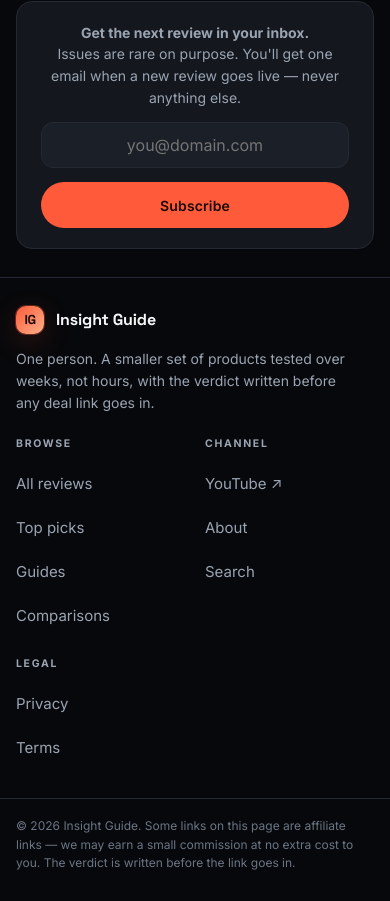
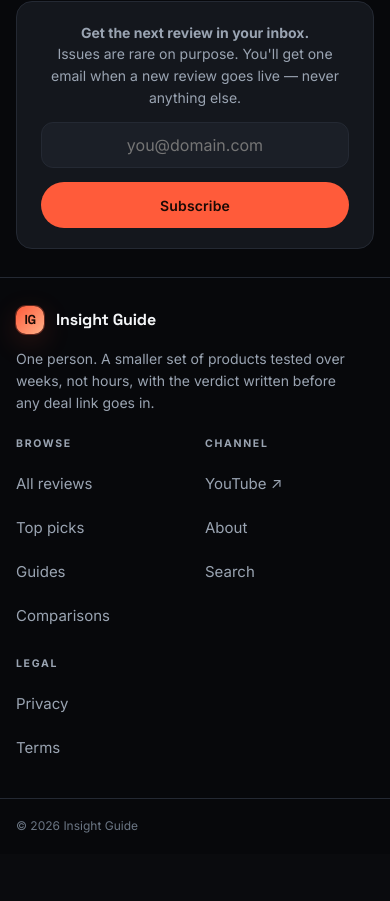
Before and after one commit to InsightGuideShreya/InsightGuide, a Next.js app: page / in a window 390 px wide. Shown: the part 837-1738 px from the top of the page. After the commit the page ends 1691 px from the top, so only its background shows below. Built offline with nearby package versions, Linux system fonts and the light colour scheme; no server answers; the database is empty.

Commit message:
Footer: trim copyright to © YYYY Site Name only
Also drop the post-CTA mobile sticky bar (Watch video / See on retailer)
in /posts/[slug] since the user prefers no persistent floating bar.

Update CSS so .copyright-mark centers the line (works with existing
.copytight flex layout).

```diff
--- a/components/SiteFooter.tsx
+++ b/components/SiteFooter.tsx
@@ -47,11 +47,9 @@ export default function SiteFooter() {
       </div>
 
       <div className="container-wide copyright">
-        <div>
-          © {new Date().getFullYear()} {SITE_NAME}. Some links on this page are
-          affiliate links — we may earn a small commission at no extra cost to you. The verdict is written before the link goes in.
+        <div className="copyright-mark">
+          © {new Date().getFullYear()} {SITE_NAME}
         </div>
-        <div></div>
       </div>
     </footer>
   );
```
Also changed, not shown: app/posts/[slug]/page.tsx (+0 -22 lines).
